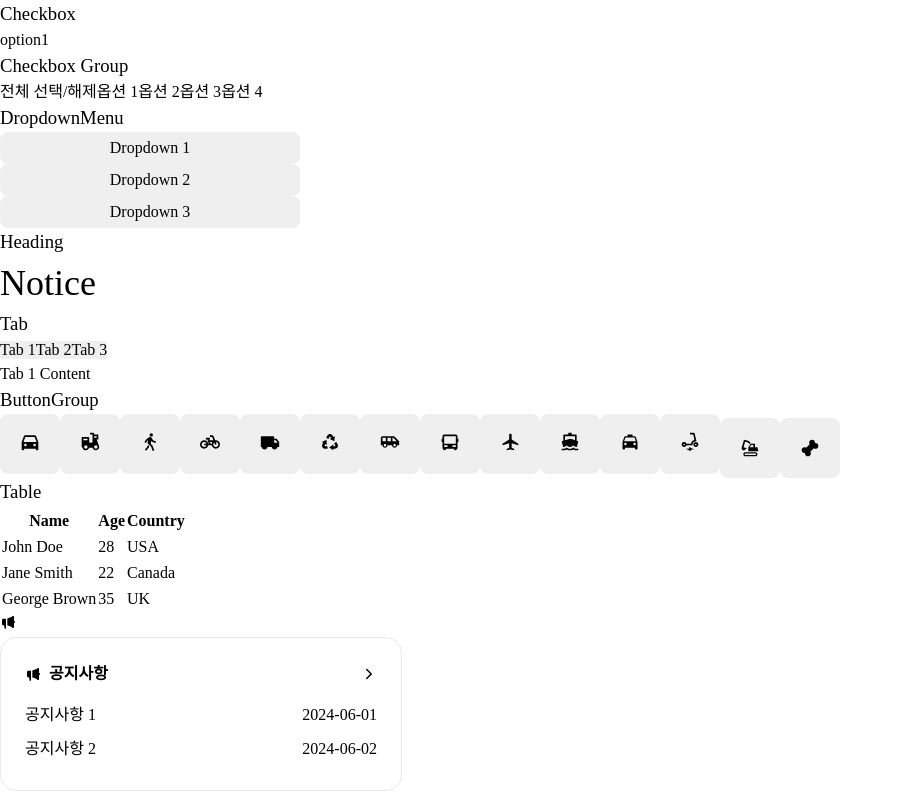
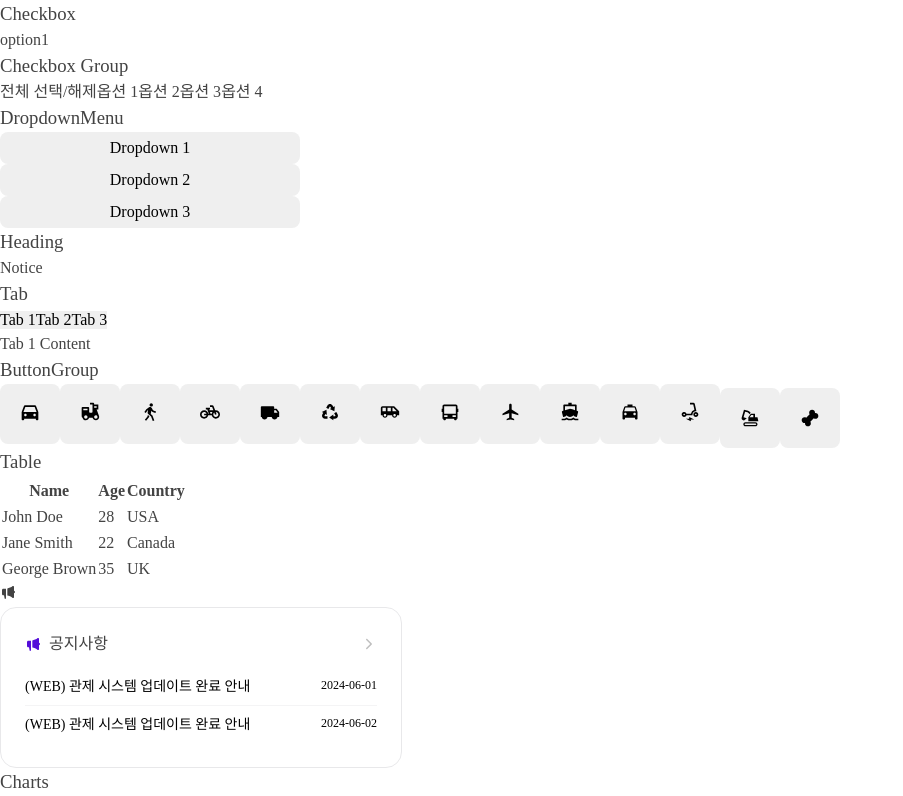
Before and after one commit to hyeonjeong-yu/atomic, a React (Create React App) app: page / in a window 1280 px wide. Shown: the top 796 px of the page, without its empty margins (0-903 px from the left). Built offline with nearby package versions, Linux system fonts and the light colour scheme.

Commit message:
Text mixin style custom

```diff
--- a/src/App.js
+++ b/src/App.js
@@ -66,8 +66,8 @@ function App() {
     );
 
     const notices = [
-        {title: '공지사항 1', date: '2024-06-01'},
-        {title: '공지사항 2', date: '2024-06-02'},
+        {title: '(WEB) 관제 시스템 업데이트 완료 안내', date: '2024-06-01'},
+        {title: '(WEB) 관제 시스템 업데이트 완료 안내', date: '2024-06-02'},
     ]
 
     const chartData = [
--- a/src/assets/scss/setting/vars.scss
+++ b/src/assets/scss/setting/vars.scss
@@ -5,4 +5,5 @@
     font-size: 16px;
     line-height: 1.5;
     font-weight: 400;
+    color: #434343;
 }
--- a/src/components/Atoms/Icon/Icon.jsx
+++ b/src/components/Atoms/Icon/Icon.jsx
@@ -29,13 +29,14 @@ const Icon = ({
     }
 
     return (
-        <IconComponent data-testid='icon' className={`${styles[color]}`}/>
+        <IconComponent data-testid='icon' className={`${styles.Icon} ${styles[color]}`}/>
     )
 }
 
-// Icon.propTypes = {
-//     iconType: PropTypes.oneOf(['Exit', 'Heart', 'Pencil']),
-//     color: PropTypes.string
-// }
+Icon.propTypes = {
+    // iconType: PropTypes.oneOf(['Exit', 'Heart', 'Pencil']),
+    name: PropTypes.string,
+    color: PropTypes.string
+}
 
 export default Icon
--- a/src/components/Atoms/Icon/Icon.module.scss
+++ b/src/components/Atoms/Icon/Icon.module.scss
@@ -1,8 +1,10 @@
 .Icon {
 
     // COLOR
-    &.red {
-        display: none;
-        fill: red;
+    &.purple {
+        fill: #540DD9;
+    }
+    &.gray {
+        fill: #BFBFBF;
     }
 }
--- a/src/components/Atoms/Text/Text.module.scss
+++ b/src/components/Atoms/Text/Text.module.scss
@@ -1,32 +1,26 @@
-$font-weight-normal: 500;
-$font-weight-bold: 700;
+$font-weight: (
+    normal: 500,
+    bold: 700
+);
+$color: (
+    black: #434343,
+    gray: #8c8c8c
+);
 
-@mixin fontWeight($weight) {
-    @if $weight == normal {
-        font-weight: $font-weight-normal;
-    } @else if $weight == bold {
-        font-weight: $font-weight-bold;
-    } @else {
-        font-weight: normal;
-    }
+@mixin text-style($size, $weight, $color) {
+    font-size: $size;
+    font-weight: map-get($font-weight, $weight);
+    color: $color;
 }
 .Text{
-    &.display1 {
-        font-size: 112px;
-        @include fontWeight(normal);
-    }
-    &.display1-bold {
-        font-size: 112px;
-        @include fontWeight(bold);
-    }
-    &.display2 {
-        font-size: 80px;
-        @include fontWeight(normal);
-    }
-    &.display2-bold {
-        font-size: 80px;
-        @include fontWeight(bold);
-    }
+    &.display1 { @include text-style(112px, medium, black); }
+    &.display1-bold { @include text-style(112px, bold, black); }
+    &.display2 { @include text-style(80px, medium, black); }
+    &.display2-bold { @include text-style(80px, bold, black); }
+    &.body4 { @include text-style(14px, medium, black); }
+    &.body5 { @include text-style(12px, medium, black); }
+    // 수정필요
+    /*
     &.display3 {
         font-size: 60px;
         @include fontWeight(normal);
@@ -155,4 +149,5 @@ $font-weight-bold: 700;
         font-size: 14px;
         @include fontWeight(bold);
     }
+    */
 }
--- a/src/components/Molecules/CardHeader/CardHeader.jsx
+++ b/src/components/Molecules/CardHeader/CardHeader.jsx
@@ -7,11 +7,11 @@ const CardHeader = ({ title, showRightIcon }) => {
     return (
         <div className={`${styles.CardHeader}`}>
             <div>
-                <Icon name='notice' />
+                <Icon name='notice' color='purple' />
                 <Text variant='body3-bold'>{title}</Text>
             </div>
             {
-                showRightIcon && <Icon name='arrow' color='red'/>
+                showRightIcon && <Icon name='arrow' color='gray' />
             }
         </div>
     )
--- a/src/components/Molecules/CardItem/CardItem.jsx
+++ b/src/components/Molecules/CardItem/CardItem.jsx
@@ -8,8 +8,8 @@ const CardItem = ({
 }) => {
     return (
         <div className={`${styles.CardItem}`}>
-            <Text>{title}</Text>
-            <Text>{date}</Text>
+            <Text variant='body4'>{title}</Text>
+            <Text variant='body5'>{date}</Text>
         </div>
     )
 }
--- a/src/components/Molecules/CardItem/CardItem.module.scss
+++ b/src/components/Molecules/CardItem/CardItem.module.scss
@@ -1,5 +1,9 @@
 .CardItem {
     display: flex;
     justify-content: space-between;
-    padding: 5px 0px;
+    padding: 8px 0px;
+    border-bottom: 1px solid #70737C14;
 }
+.CardItem:last-child {
+    border-bottom: none;
+}
```
